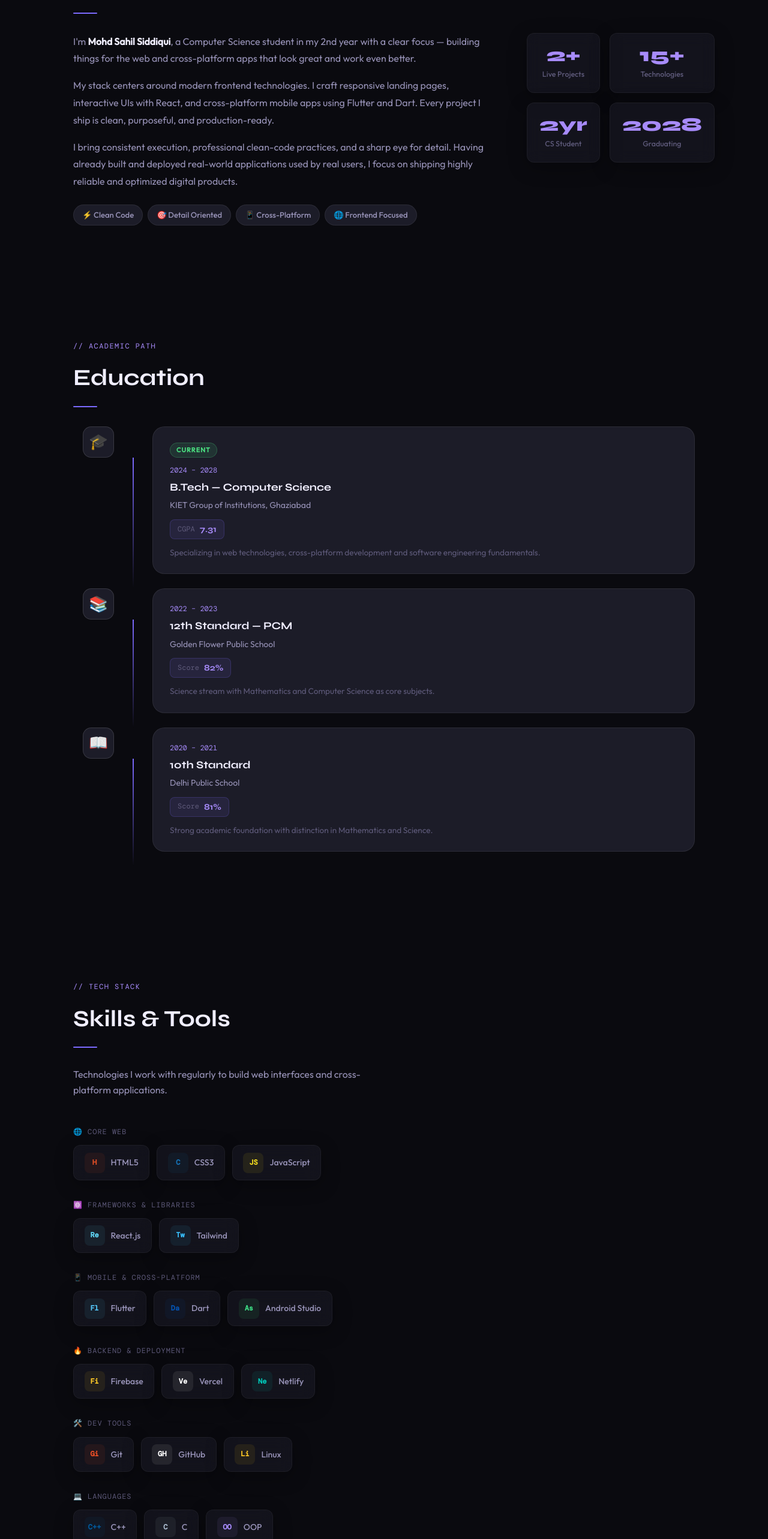
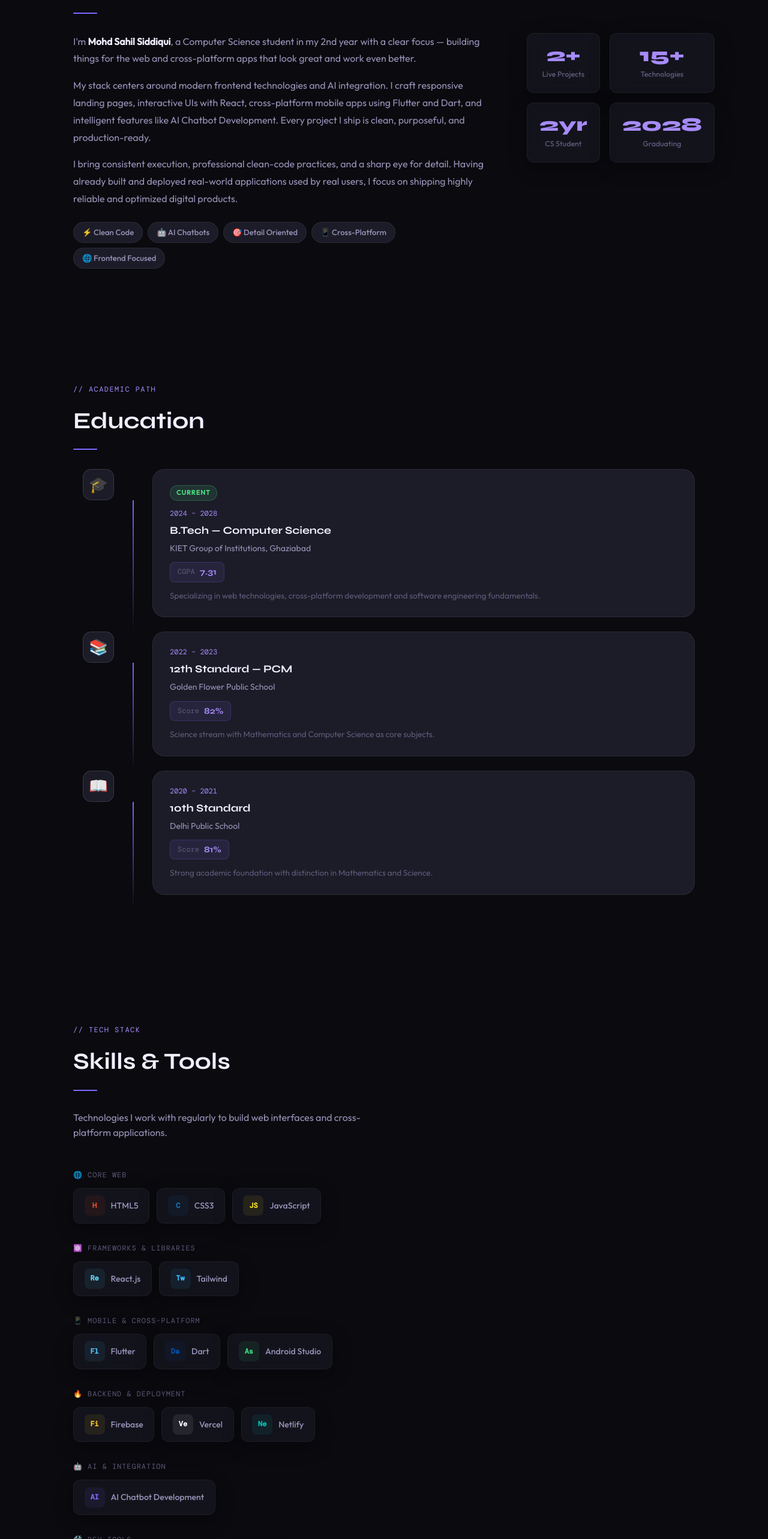
Before and after one commit to SahilSiddiqui-dev/portfolio, a Next.js app: page / in a window 1280 px wide. Shown: the part 920-3486 px from the top of the page at 60% size. Built offline with nearby package versions, Linux system fonts and the light colour scheme.

Commit message:
upading the skills

```diff
--- a/src/app/api/chat/route.ts
+++ b/src/app/api/chat/route.ts
@@ -6,7 +6,7 @@ ABOUT SAHIL:
 - Frontend & Flutter Developer, B.Tech CS student (2024-2028) at KIET Group of Institutions, Ghaziabad. CGPA: 7.31.
 - Builds modern websites, responsive UIs, landing pages, portfolios, and Flutter apps.
 
-SKILLS: HTML5, CSS3, JavaScript, React.js, Tailwind CSS, Flutter, Dart, Firebase, Vercel, Netlify, Git, GitHub, C++, OOP.
+SKILLS: HTML5, CSS3, JavaScript, React.js, Tailwind CSS, Flutter, Dart, Firebase, Vercel, Netlify, Git, GitHub, C++, OOP, AI Chatbot Development.
 
 SERVICES:
 - Custom AI Chatbot Integration (Just like the AI Assistant you are talking to right now! Sahil can design, build, and embed an intelligent, custom AI chatbot tailored to your business, services, or portfolio to engage visitors and capture leads automatically).
@@ -117,7 +117,7 @@ export async function POST(request: Request) {
     let reply = "I'm Sahil's AI assistant. I'm currently running in offline preview mode. How can I help you learn more about Sahil's work?";
 
     if (lower.includes("skill") || lower.includes("tech") || lower.includes("stack") || lower.includes("tool")) {
-      reply = "Sahil specializes in Web Frontend and Flutter mobile development. His key skills include HTML5, CSS3, JavaScript, React.js, Tailwind CSS, Flutter, Dart, Firebase, Git/GitHub, and C++. He specializes in building fast, clean, responsive UIs.";
+      reply = "Sahil specializes in Web Frontend, Flutter mobile development, and AI integration. His key skills include HTML5, CSS3, JavaScript, React.js, Tailwind CSS, Flutter, Dart, Firebase, Git/GitHub, C++, and AI Chatbot Development. He specializes in building fast, clean, responsive UIs.";
     } else if (lower.includes("project") || lower.includes("work") || lower.includes("built") || lower.includes("showcase")) {
       reply = "Sahil has built several live projects: \n1. Sundarban Adventure - A mobile-first tourist portal built in HTML/CSS/JS.\n2. Community Notice Board - A colony-level posting and announcements board with localStorage.\n3. School Official Website - A responsive React and Tailwind administration site.\n4. Stride - A premium Todo app built in Flutter and Dart. \nWhich one would you like to hear about?";
     } else if (lower.includes("education") || lower.includes("college") || lower.includes("kiet") || lower.includes("degree")) {
--- a/src/components/About.tsx
+++ b/src/components/About.tsx
@@ -3,7 +3,7 @@
 import React from "react";
 
 export default function About() {
-  const tags = ["⚡ Clean Code", "🎯 Detail Oriented", "📱 Cross-Platform", "🌐 Frontend Focused"];
+  const tags = ["⚡ Clean Code", "🤖 AI Chatbots", "🎯 Detail Oriented", "📱 Cross-Platform", "🌐 Frontend Focused"];
 
   const stats = [
     { number: "2+", label: "Live Projects" },
@@ -24,7 +24,7 @@ export default function About() {
               I&apos;m <strong>Mohd Sahil Siddiqui</strong>, a Computer Science student in my 2nd year with a clear focus — building things for the web and cross-platform apps that look great and work even better.
             </p>
             <p>
-              My stack centers around modern frontend technologies. I craft responsive landing pages, interactive UIs with React, and cross-platform mobile apps using Flutter and Dart. Every project I ship is clean, purposeful, and production-ready.
+              My stack centers around modern frontend technologies and AI integration. I craft responsive landing pages, interactive UIs with React, cross-platform mobile apps using Flutter and Dart, and intelligent features like AI Chatbot Development. Every project I ship is clean, purposeful, and production-ready.
             </p>
             <p>
               I bring consistent execution, professional clean-code practices, and a sharp eye for detail. Having already built and deployed real-world applications used by real users, I focus on shipping highly reliable and optimized digital products.
--- a/src/components/Skills.tsx
+++ b/src/components/Skills.tsx
@@ -81,6 +81,12 @@ export default function Skills() {
       ],
     },
     {
+      category: "🤖 AI & Integration",
+      items: [
+        { name: "AI Chatbot Development", abbr: "AI", bg: "rgba(124,106,255,0.08)", color: "#7c6aff" },
+      ],
+    },
+    {
       category: "🛠️ Dev Tools",
       items: [
         { name: "Git", abbr: "Gi", bg: "rgba(240,80,38,0.08)", color: "#f05026" },
```
